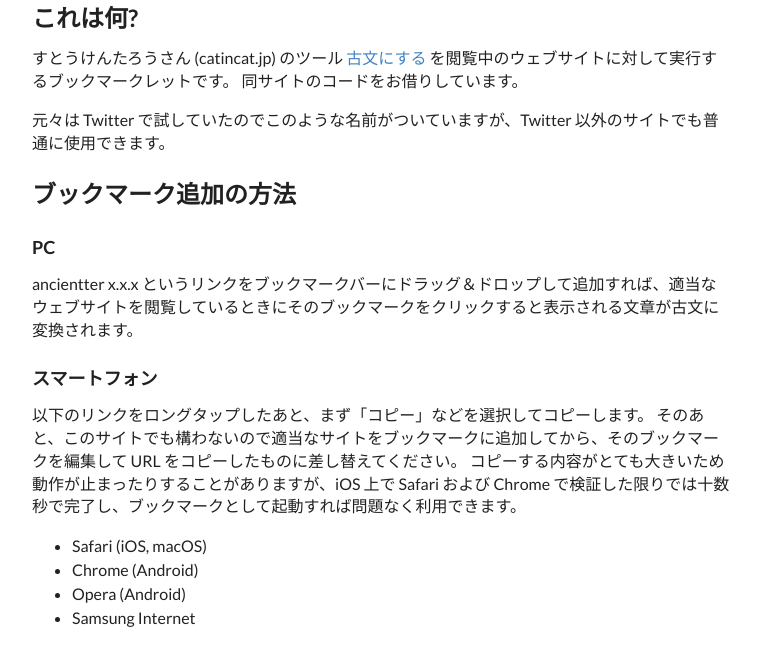
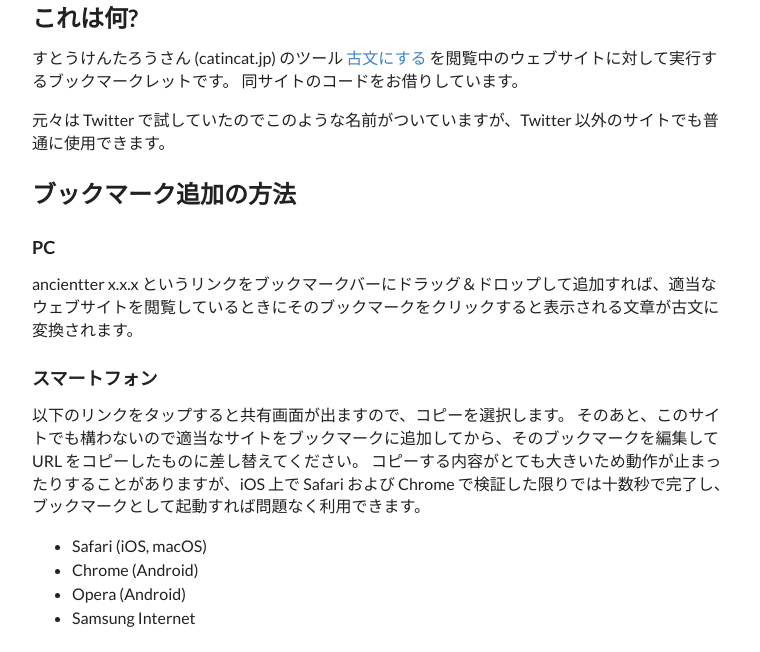
Before and after one commit to rtanpo440/ancientter, a plain HTML site: page index.html in a window 1280 px wide. Shown: the part 132-784 px from the top of the page, without its empty margins (258-1018 px from the left). Drawn offline with nearby package versions, Linux system fonts and the light colour scheme.

Commit message:
スマートフォンでのリンク追加に関する説明を修正

```diff
--- a/index.html
+++ b/index.html
@@ -77,7 +77,7 @@
                 スマートフォン
             </h3>
             <p>
-                以下のリンクをロングタップしたあと、まず「コピー」などを選択してコピーします。
+                以下のリンクをタップすると共有画面が出ますので、コピーを選択します。
                 そのあと、このサイトでも構わないので適当なサイトをブックマークに追加してから、そのブックマークを編集して URL をコピーしたものに差し替えてください。
                 コピーする内容がとても大きいため動作が止まったりすることがありますが、iOS 上で Safari および Chrome で検証した限りでは十数秒で完了し、ブックマークとして起動すれば問題なく利用できます。
             </p>
```
